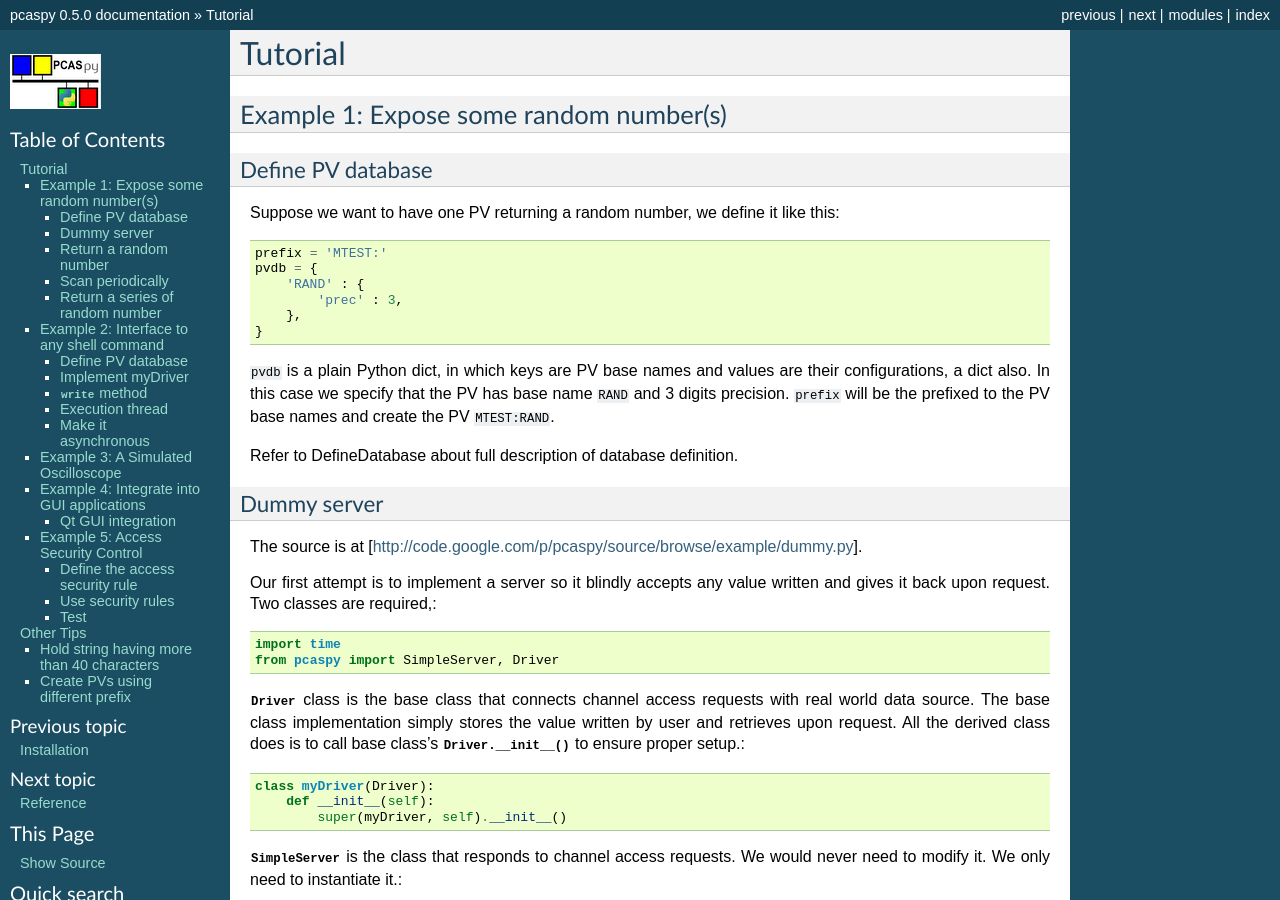
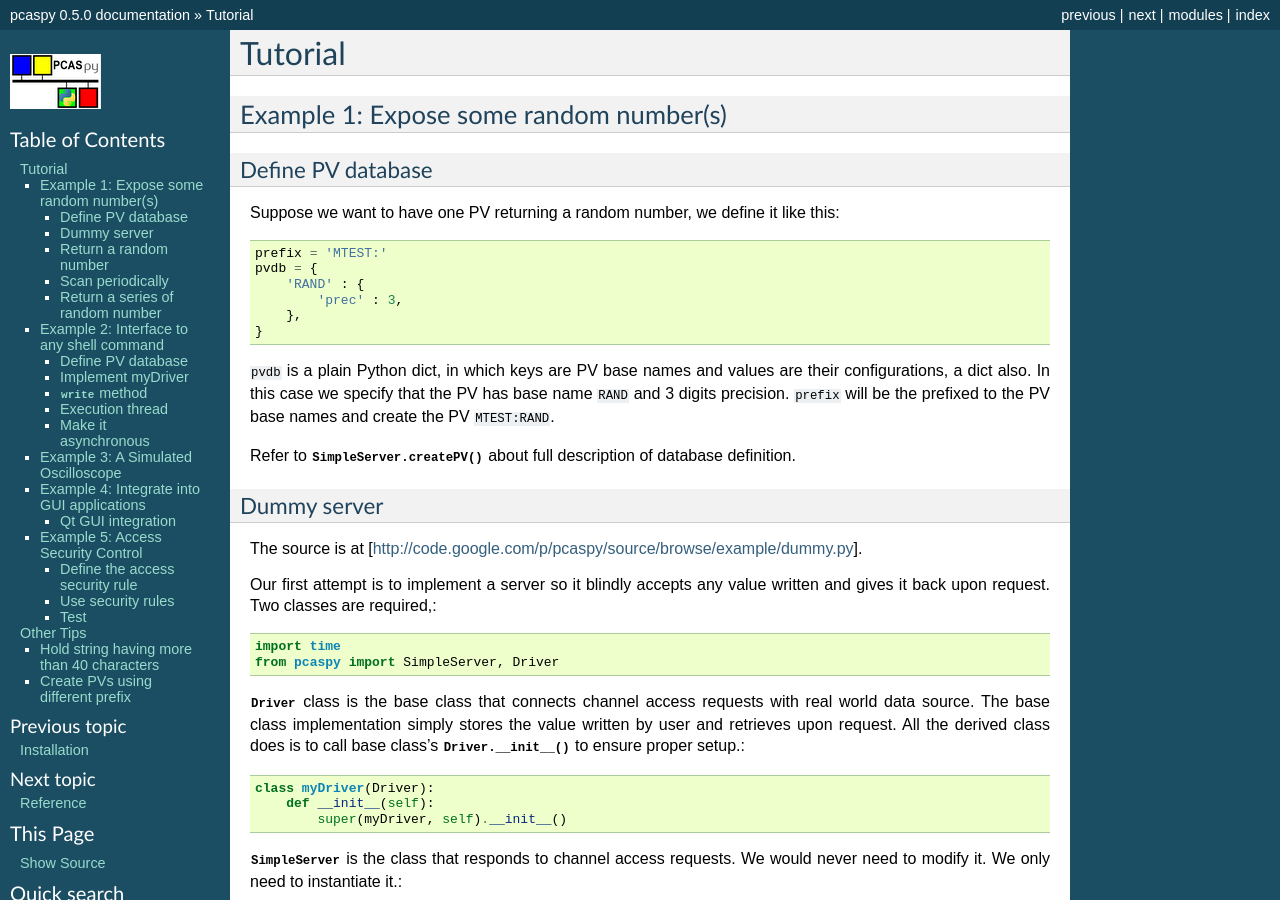
Before and after one commit to paulscherrerinstitute/pcaspy, a Sphinx documentation site: the page built from docs/source/tutorial.rst, in a window 1280 px wide and 900 px high. Built offline with Sphinx 7.4.7, drawn with Linux system fonts in a browser that asks for light colours.

Commit message:
refer to the correct place

```diff
--- a/docs/source/tutorial.rst
+++ b/docs/source/tutorial.rst
@@ -22,7 +22,7 @@ Suppose we want to have one PV returning a random number, we define it like this
 In this case we specify that the PV has base name ``RAND`` and 3 digits precision.
 ``prefix`` will be the prefixed to the PV base names and create the PV ``MTEST:RAND``.
 
-Refer to DefineDatabase about full description of database definition.
+Refer to :meth:`SimpleServer.createPV` about full description of database definition.
 
 Dummy server
 ^^^^^^^^^^^^
```
